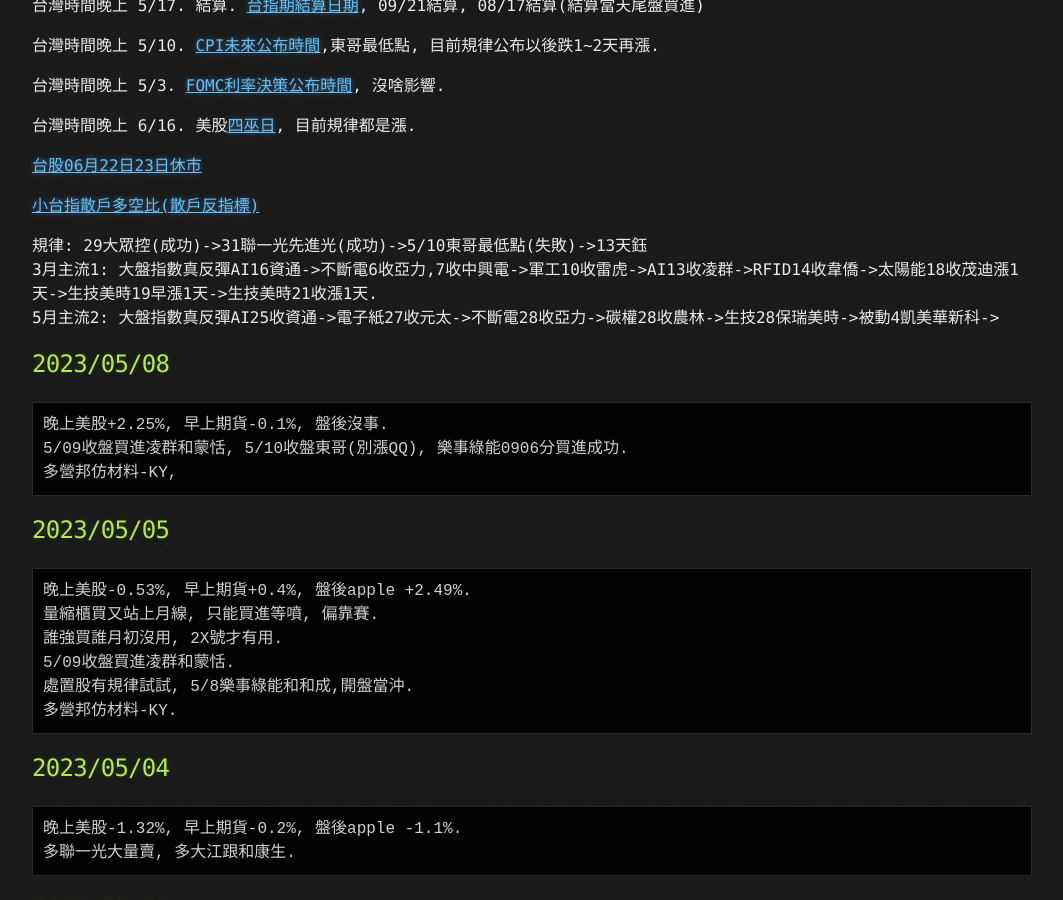
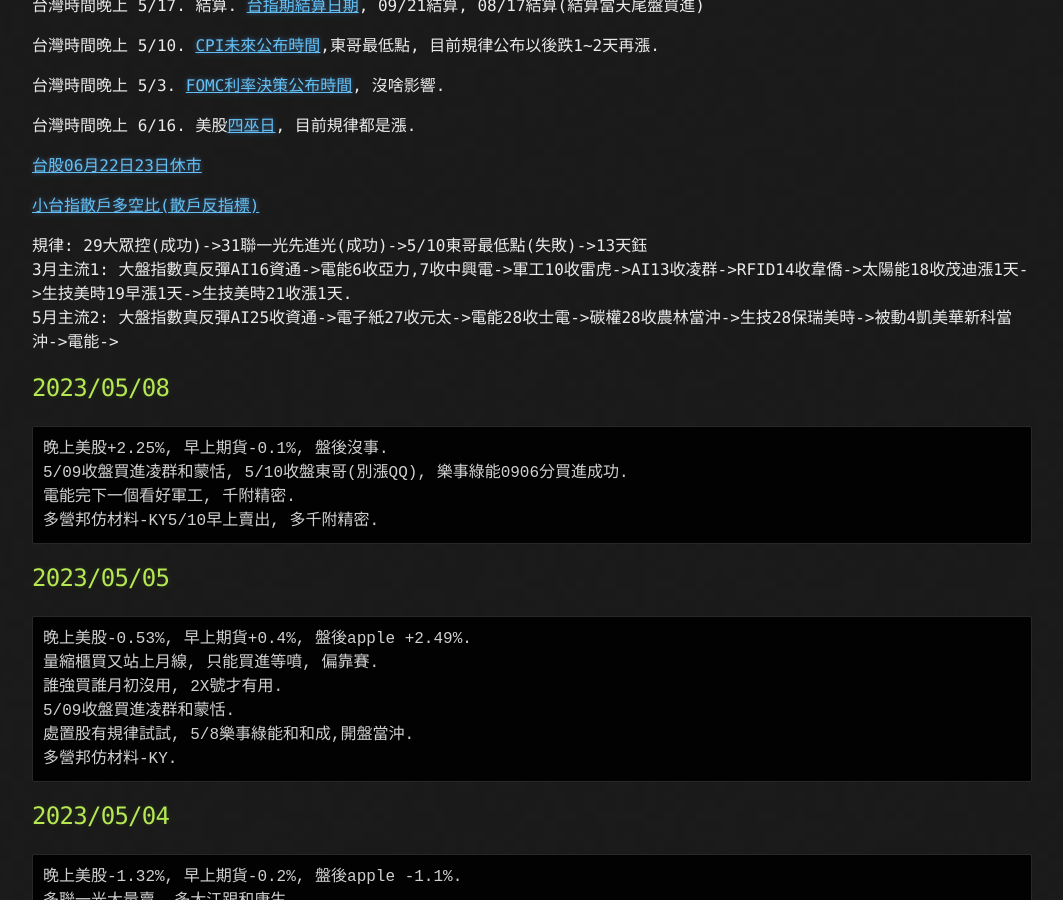
Before and after one commit to lepg5487/Stock_God, a Jekyll site: the page built from index.md, in a window 1280 px wide and 900 px high, scrolled down 304 px. Shown: the whole window, without its empty margins (108-1171 px from the left). Built offline with Jekyll 4.4.1, drawn with Linux system fonts in a browser that asks for light colours; our own code applies the rules of GitHub Pages for plain Markdown files.

Commit message:
Update index.md

````diff
--- a/index.md
+++ b/index.md
@@ -17,14 +17,15 @@
 [小台指散戶多空比(散戶反指標)](https://www.macromicro.me/charts/20069/tw-mtx-long-to-short-ratio-of-individual-player)
 
 規律: 29大眾控(成功)->31聯一光先進光(成功)->5/10東哥最低點(失敗)->13天鈺
-3月主流1: 大盤指數真反彈AI16資通->不斷電6收亞力,7收中興電->軍工10收雷虎->AI13收凌群->RFID14收韋僑->太陽能18收茂迪漲1天->生技美時19早漲1天->生技美時21收漲1天.
-5月主流2: 大盤指數真反彈AI25收資通->電子紙27收元太->不斷電28收亞力->碳權28收農林->生技28保瑞美時->被動4凱美華新科->
+3月主流1: 大盤指數真反彈AI16資通->電能6收亞力,7收中興電->軍工10收雷虎->AI13收凌群->RFID14收韋僑->太陽能18收茂迪漲1天->生技美時19早漲1天->生技美時21收漲1天.
+5月主流2: 大盤指數真反彈AI25收資通->電子紙27收元太->電能28收士電->碳權28收農林當沖->生技28保瑞美時->被動4凱美華新科當沖->電能->
 
 ## 2023/05/08
 ```
 晚上美股+2.25%, 早上期貨-0.1%, 盤後沒事.
 5/09收盤買進凌群和蒙恬, 5/10收盤東哥(別漲QQ), 樂事綠能0906分買進成功.
-多營邦仿材料-KY,
+電能完下一個看好軍工, 千附精密.
+多營邦仿材料-KY5/10早上賣出, 多千附精密.
 ```
 
 ## 2023/05/05
````
